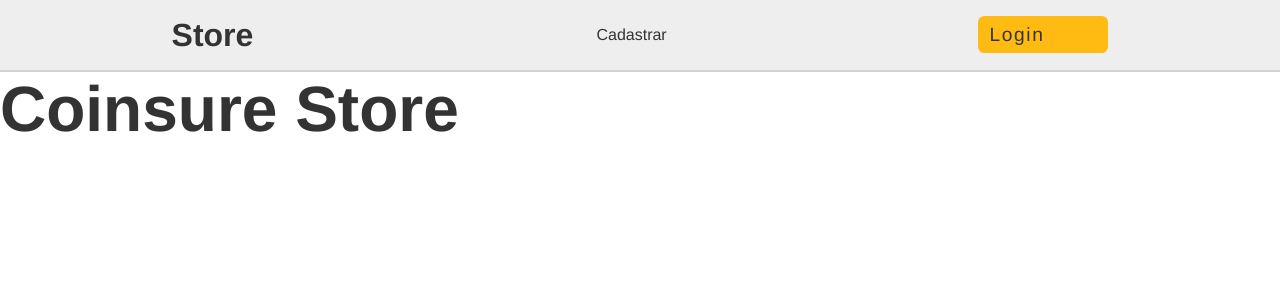
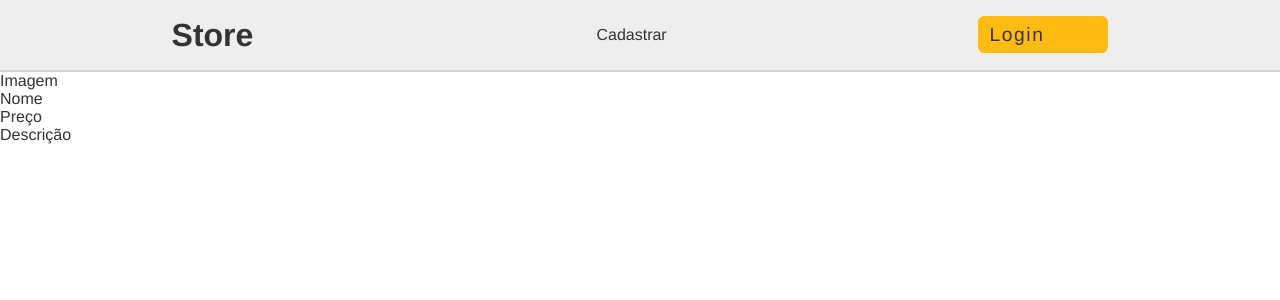
Before and after one commit to marcusWittho/store, a React (Create React App) app in the folder frontend/: page / in a window 1280 px wide. Shown: the top 300 px of the page. Built offline with nearby package versions, Linux system fonts and the light colour scheme.

Commit message:
commit final :(

```diff
--- a/frontend/src/UserContext.js
+++ b/frontend/src/UserContext.js
@@ -2,13 +2,19 @@ import React from 'react';
 import PropTypes from 'prop-types';
 import { useNavigate } from 'react-router-dom';
 
-import { CREATE_USER, LOGIN_USER, CREATE_PRODUCT } from './api';
+import {
+  CREATE_USER,
+  LOGIN_USER,
+  CREATE_PRODUCT,
+  GET_PRODUCTS,
+} from './api';
 
 export const UserContext = React.createContext();
 
 export function UserStorage({ children }) {
   const [data, setData] = React.useState(null);
   const [error, setError] = React.useState(null);
+  const [products, setProducts] = React.useState(null);
   const navigate = useNavigate();
 
   async function loginUser(email, password) {
@@ -60,14 +66,30 @@ export function UserStorage({ children }) {
     }
   }
 
+  async function getProducts() {
+    try {
+      setError(null);
+      const { url, options } = GET_PRODUCTS();
+      const response = await fetch(url, options);
+
+      if (!response.ok) throw new Error(`Error: ${response.statusText}`);
+
+      setProducts(response);
+    } catch (err) {
+      setError(err.message);
+    }
+  }
+
   // eslint-disable-next-line react/jsx-no-constructed-context-values
   const context = {
     data,
     setData,
     error,
+    products,
     loginUser,
     createUser,
     createProduct,
+    getProducts,
   };
 
   return (
--- a/frontend/src/api.js
+++ b/frontend/src/api.js
@@ -32,3 +32,12 @@ export function CREATE_PRODUCT(newProduct) {
     },
   };
 }
+
+export function GET_PRODUCTS() {
+  return {
+    url: `${API_PRODUCT}/`,
+    options: {
+      method: 'GET',
+    },
+  };
+}
--- a/frontend/src/components/Home.jsx
+++ b/frontend/src/components/Home.jsx
@@ -1,11 +1,13 @@
 import React from 'react';
+
 import Header from './header/Header';
+import ProductCard from './products/ProductCard';
 
 function Home() {
   return (
     <section>
       <Header />
-      <h1 style={{ fontSize: '4rem' }}>Coinsure Store</h1>
+      <ProductCard />
     </section>
   );
 }
--- a/frontend/src/components/products/ProductCard.jsx
+++ b/frontend/src/components/products/ProductCard.jsx
@@ -1,8 +1,14 @@
 import React from 'react';
+import styles from './ProductCard.module.css';
 
 function ProductCard() {
   return (
-    <div>ProductCard</div>
+    <div className={styles.wrapper}>
+      <div className={styles.image}>Imagem</div>
+      <div className={styles.name}>Nome</div>
+      <div className={styles.price}>Preço</div>
+      <div className={styles.description}>Descrição</div>
+    </div>
   );
 }
 
```
Also changed, not shown: frontend/src/components/products/ProductCard.module.css (added).
